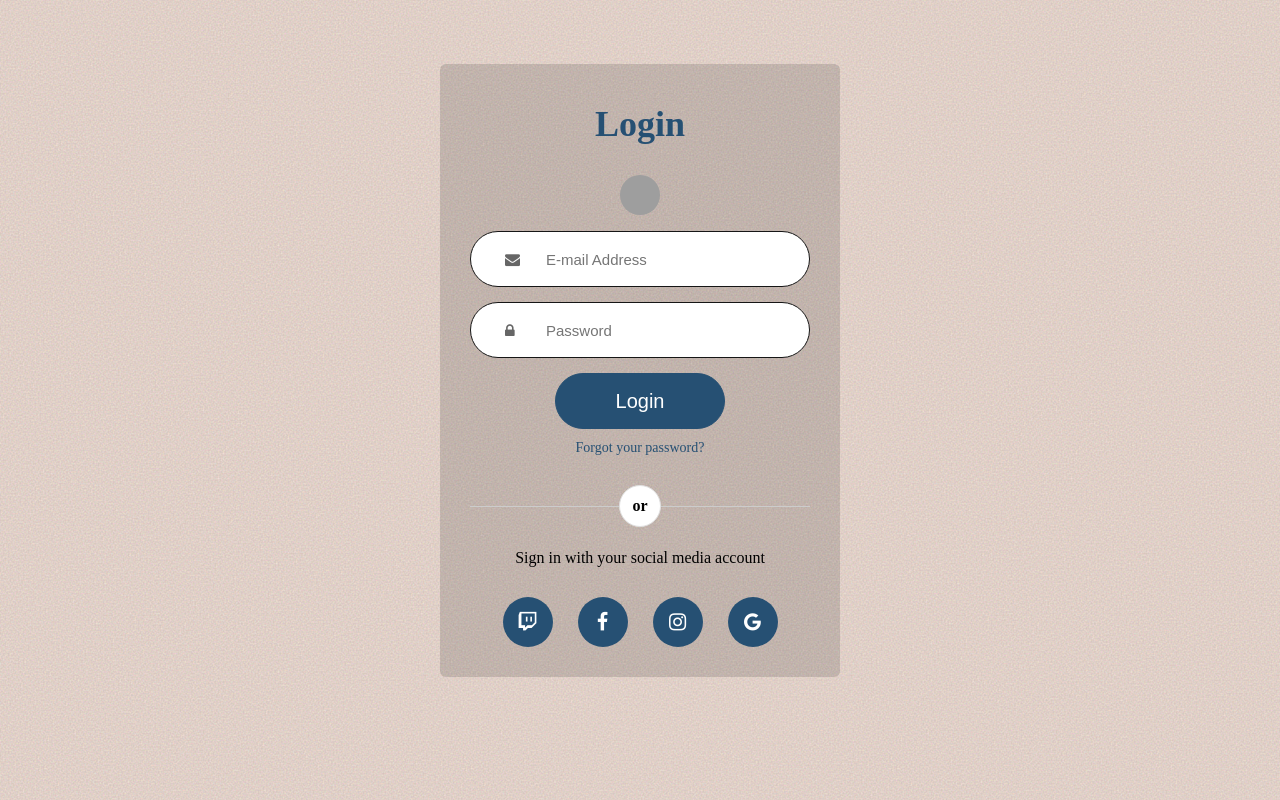
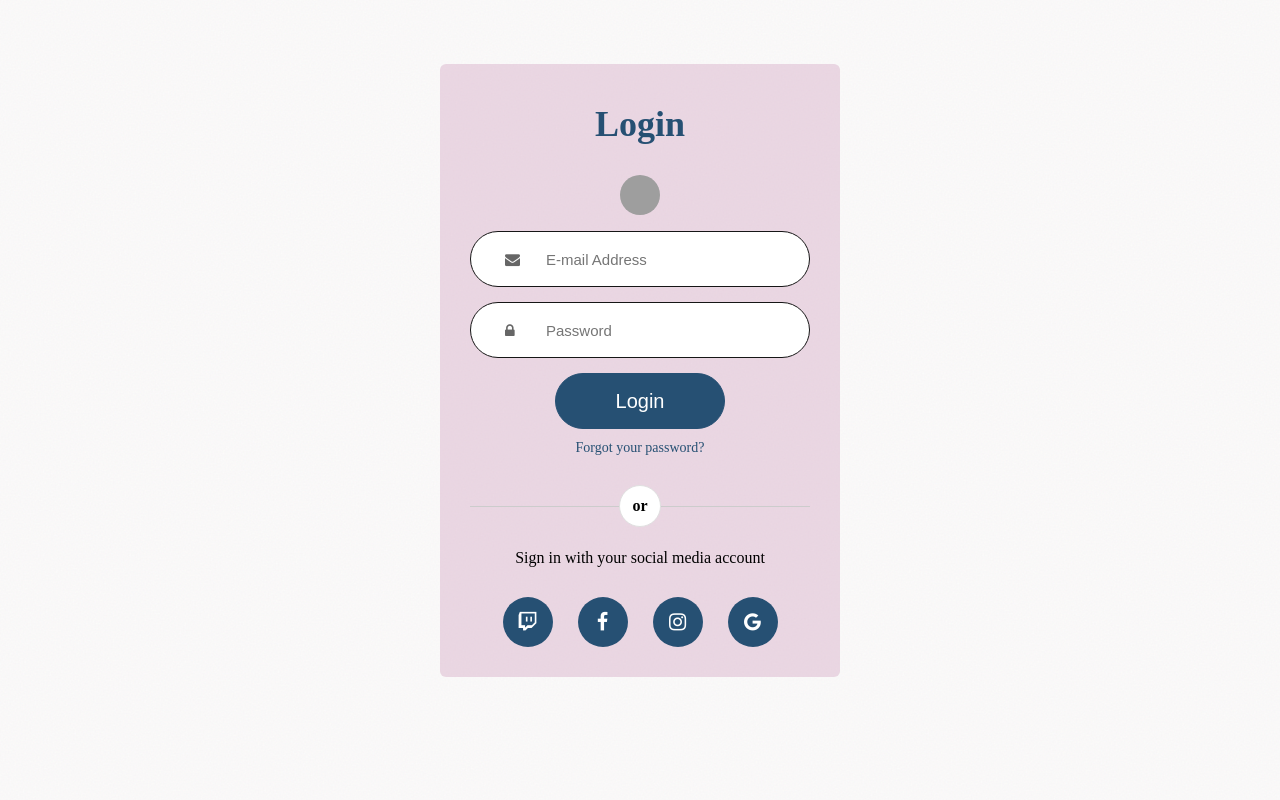
Before and after one commit to gitnavya0/TaskManager, a Flask app: page /login in a window 1280 px wide. Run offline with Flask 3, Linux system fonts and the light colour scheme; grey boxes are pictures that could not be loaded.

Commit message:
changed background colour to white

```diff
--- a/static/home_style.css
+++ b/static/home_style.css
@@ -1,5 +1,6 @@
 :root {
-    --bg: #FFE4D6;
+    /*--bg: #FFE4D6;*/
+    --bg: white;
     --text: #151515;
     --yellow: #fa9ddb;
     --red: #f0b6d9;
@@ -100,7 +101,8 @@ body::after {
 }
 
 body::before {
-    background: #8C8C8C;
+    /*background: #8C8C8C;*/
+    background: rgb(237, 233, 233);
     filter: url(#noiseFilter);
 }
 
--- a/templates/login.html
+++ b/templates/login.html
@@ -14,7 +14,7 @@
       justify-content: flex-start;
       align-items: center;
       gap: 3em;
-      background-color: #FFE4D6;
+      background-color: #ffffff;
       font-family: "Recoleta";
       margin: 0 10em;
     }
@@ -31,7 +31,7 @@
       opacity: 40%;
   }
     body::before {
-      background: #8C8C8C;
+      background: rgb(237, 233, 233);
       filter: url(#noiseFilter);
   }
 
@@ -51,7 +51,7 @@
         float: left;
     }
     .login-form {
-        background: #100f0f25;
+        background: #b0578c36;
         width: 400px;
         border-radius: 6px;
         margin: 0 auto;
```
